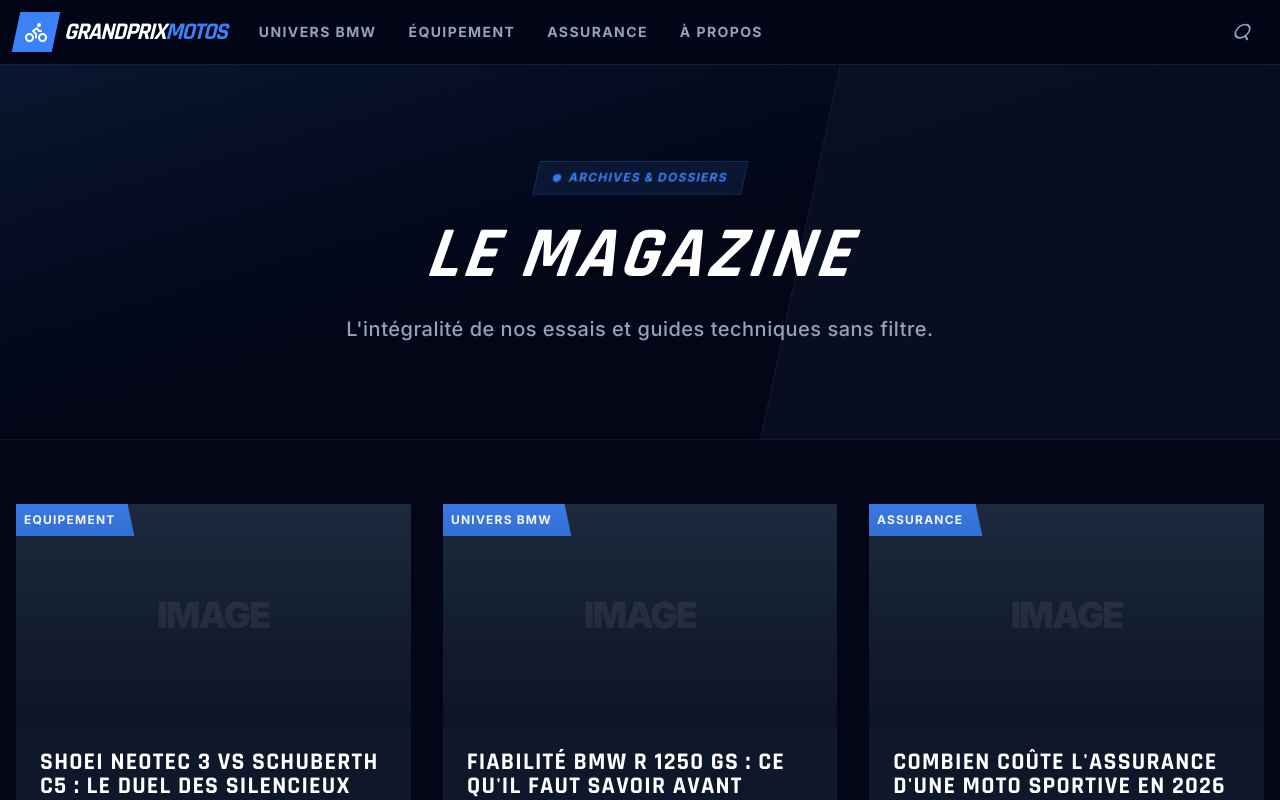
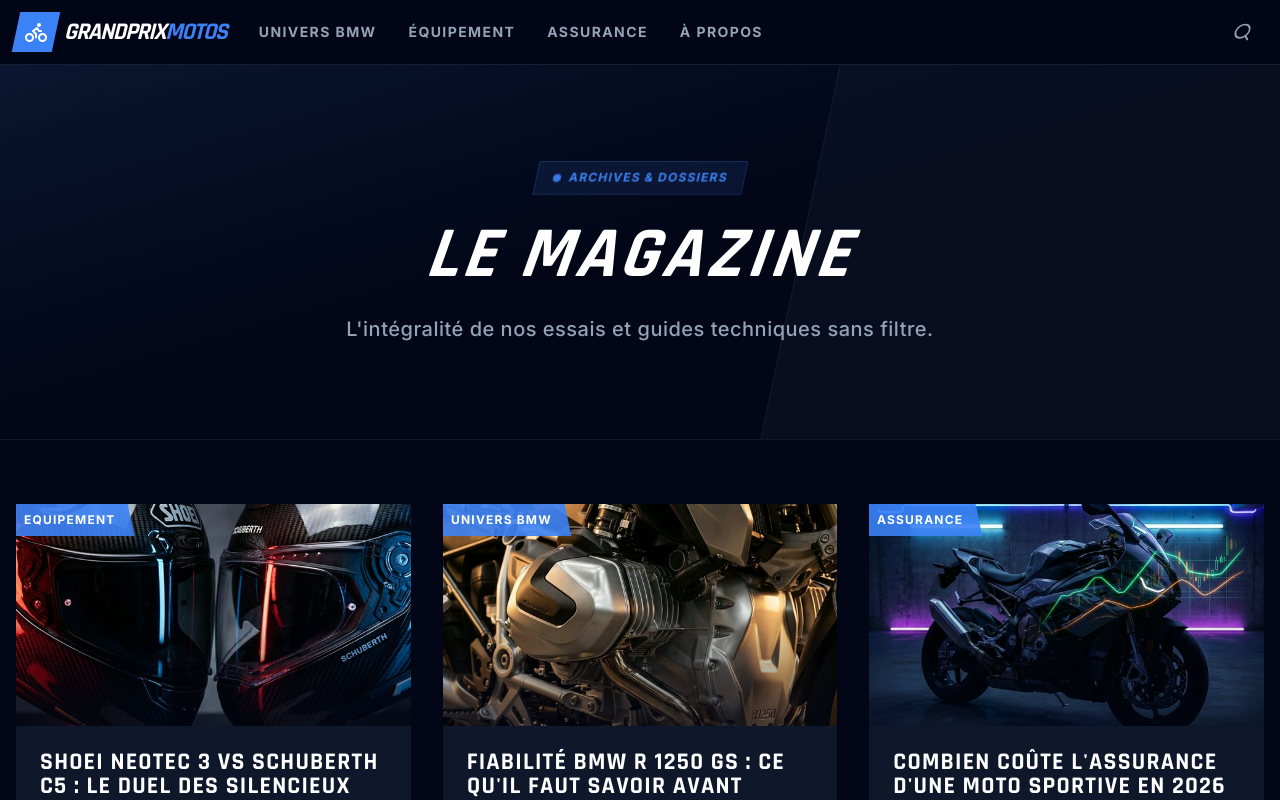
Before and after one commit to baguettecroissant/grandprixmotos.fr, a Next.js app: page /blog in a window 1280 px wide. Shown: the top 800 px of the page. Built offline with nearby package versions, Linux system fonts and the light colour scheme.

Commit message:
fix: replace image placeholders with actual article images

```diff
--- a/src/app/blog/page.tsx
+++ b/src/app/blog/page.tsx
@@ -42,11 +42,13 @@ export default function BlogIndexPage() {
                         {posts.map((post) => (
                             <article key={post.id} className="group relative flex flex-col h-full bg-card border-none overflow-hidden hover:shadow-2xl hover:shadow-primary/10 transition-all duration-500">
                                 {/* Image Container with skew effect */}
-                                <div className="relative aspect-video w-full overflow-hidden">
-                                    <div className="absolute inset-0 bg-gradient-to-t from-background to-transparent z-10 opacity-60"></div>
-                                    <div className="w-full h-full bg-slate-800 flex items-center justify-center text-white/10 font-black text-4xl uppercase tracking-tighter">
-                                        IMAGE
-                                    </div>
+                                <div className="relative aspect-video w-full overflow-hidden group-hover:scale-105 transition-transform duration-500">
+                                    <div className="absolute inset-0 bg-gradient-to-t from-background via-transparent to-transparent z-10 opacity-60"></div>
+                                    <img
+                                        src={post.coverImage}
+                                        alt={post.title}
+                                        className="w-full h-full object-cover"
+                                    />
                                     {/* Category Badge - Tech Style */}
                                     <div className="absolute top-0 left-0 bg-primary/90 text-white text-xs font-bold px-4 py-2 uppercase tracking-widest skew-x-12 -ml-2 transform">
                                         <span className="-skew-x-12 block">{post.category.replace("-", " ")}</span>
--- a/src/app/page.tsx
+++ b/src/app/page.tsx
@@ -25,11 +25,13 @@ export default function Home() {
             {posts.slice(0, 3).map((post) => (
               <article key={post.id} className="group relative flex flex-col h-full bg-card border-none overflow-hidden hover:shadow-2xl hover:shadow-primary/10 transition-all duration-500">
                 {/* Image Container with skew effect */}
-                <div className="relative aspect-video w-full overflow-hidden">
-                  <div className="absolute inset-0 bg-gradient-to-t from-background to-transparent z-10 opacity-60"></div>
-                  <div className="w-full h-full bg-slate-800 flex items-center justify-center text-white/10 font-black text-4xl uppercase tracking-tighter">
-                    IMAGE
-                  </div>
+                <div className="relative aspect-video w-full overflow-hidden group-hover:scale-105 transition-transform duration-500">
+                  <div className="absolute inset-0 bg-gradient-to-t from-background via-transparent to-transparent z-10 opacity-60"></div>
+                  <img
+                    src={post.coverImage}
+                    alt={post.title}
+                    className="w-full h-full object-cover"
+                  />
                   {/* Category Badge - Tech Style */}
                   <div className="absolute top-0 left-0 bg-primary/90 text-white text-xs font-bold px-4 py-2 uppercase tracking-widest skew-x-12 -ml-2 transform">
                     <span className="-skew-x-12 block">{post.category.replace("-", " ")}</span>
--- a/src/components/CategoryLayout.tsx
+++ b/src/components/CategoryLayout.tsx
@@ -43,11 +43,13 @@ export function CategoryLayout({ categorySlug }: CategoryLayoutProps) {
                             categoryPosts.map((post) => (
                                 <article key={post.id} className="group relative flex flex-col h-full bg-card border-none overflow-hidden hover:shadow-2xl hover:shadow-primary/10 transition-all duration-500">
                                     {/* Image Container with skew effect */}
-                                    <div className="relative aspect-video w-full overflow-hidden">
-                                        <div className="absolute inset-0 bg-gradient-to-t from-background to-transparent z-10 opacity-60"></div>
-                                        <div className="w-full h-full bg-slate-800 flex items-center justify-center text-white/10 font-black text-4xl uppercase tracking-tighter">
-                                            IMAGE
-                                        </div>
+                                    <div className="relative aspect-video w-full overflow-hidden group-hover:scale-105 transition-transform duration-500">
+                                        <div className="absolute inset-0 bg-gradient-to-t from-background via-transparent to-transparent z-10 opacity-60"></div>
+                                        <img
+                                            src={post.coverImage}
+                                            alt={post.title}
+                                            className="w-full h-full object-cover"
+                                        />
                                         {/* Category Badge - Tech Style */}
                                         <div className="absolute top-0 left-0 bg-primary/90 text-white text-xs font-bold px-4 py-2 uppercase tracking-widest skew-x-12 -ml-2 transform">
                                             <span className="-skew-x-12 block">{post.category.replace("-", " ")}</span>
```
